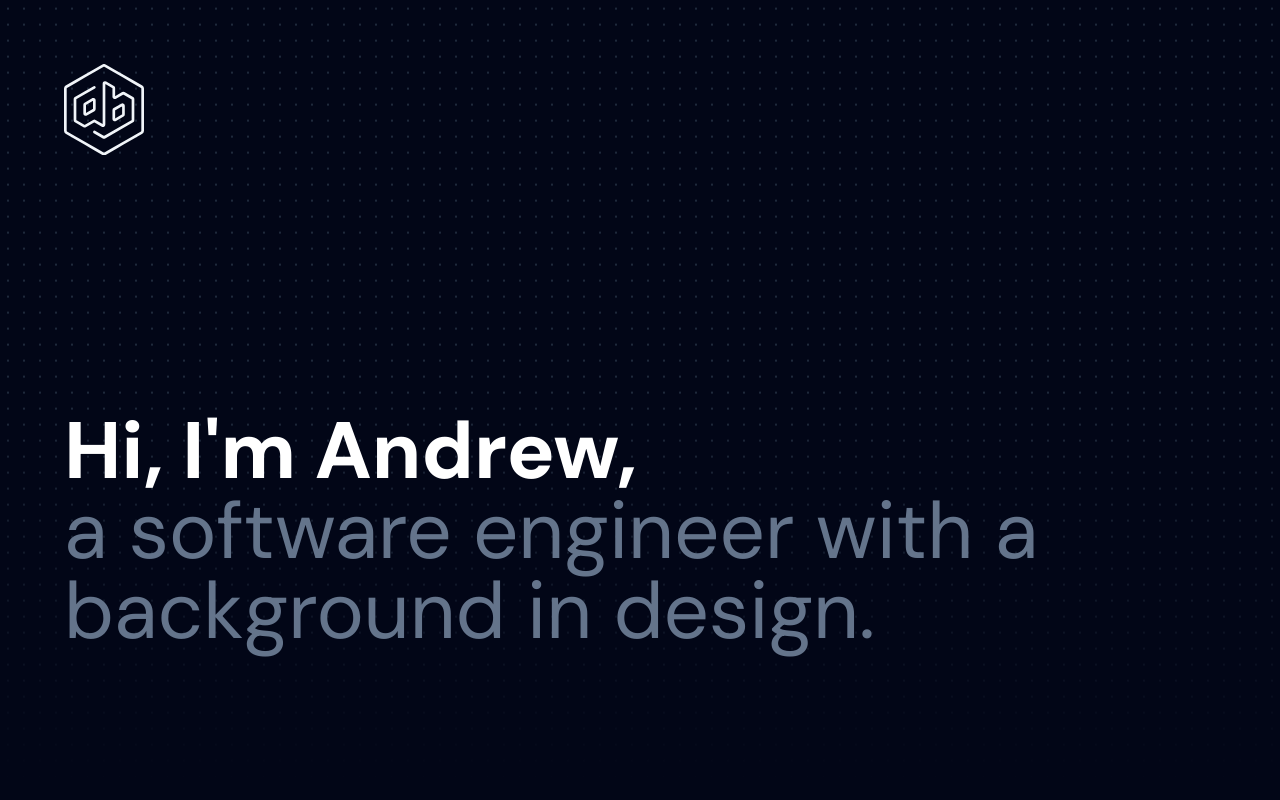
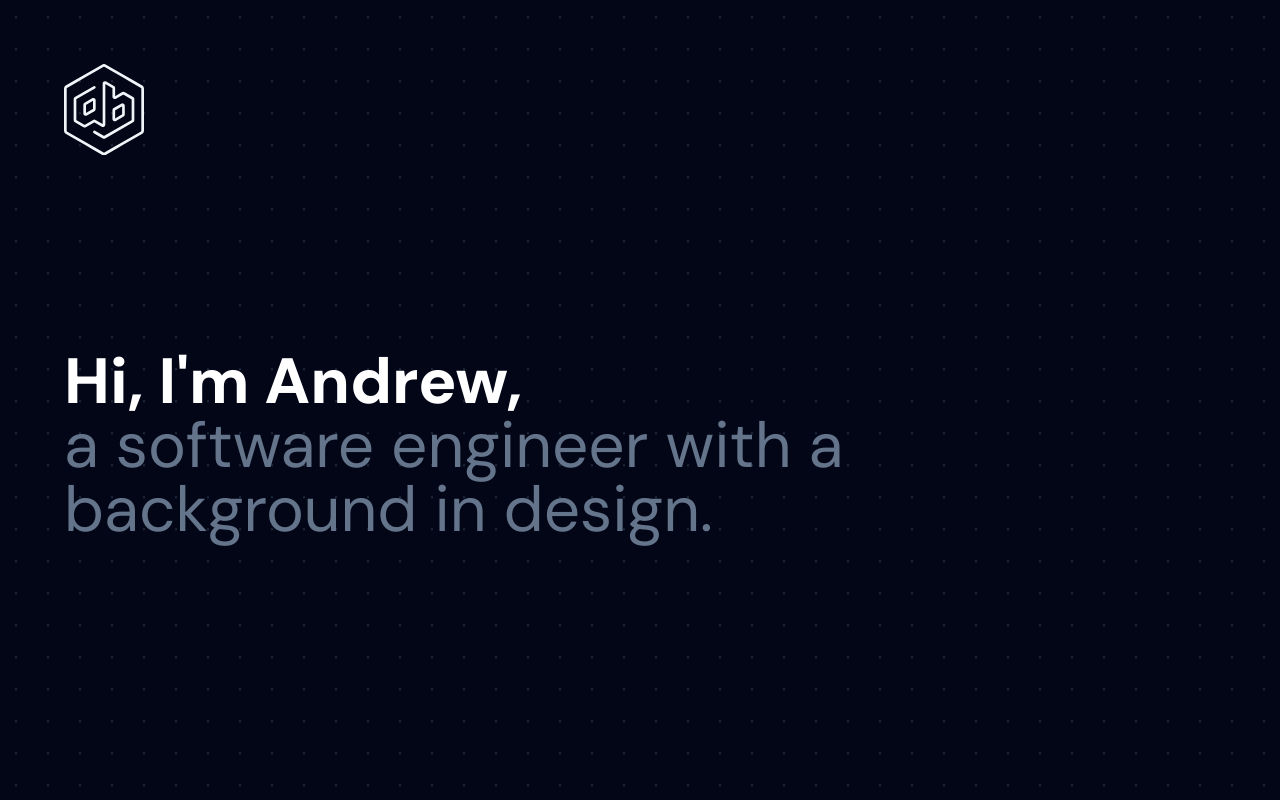
Before and after one commit to bricea27/thebriceisright, a React (Vite) app: page / in a window 1280 px wide. Shown: the top 800 px of the page. Built offline with nearby package versions, Linux system fonts and the light colour scheme; a web font is replaced by a local one.

Commit message:
feat: style updates

```diff
--- a/src/App.jsx
+++ b/src/App.jsx
@@ -7,10 +7,10 @@ import headshot from "./assets/headshot.jpg";
 export default function App() {
   return (
     <>
-      <header className="flex font-sans w-full bg-gradient-to-b from-transparent via-transparent to-slate-950 px-8 sm:px-16 pt-8 sm:pt-16 pb-32">
+      <header className="flex min-h-screen font-sans w-full p-8 sm:p-16">
         <hgroup className="max-w-7xl flex flex-1 flex-col justify-between mx-auto">
           <Logo className="[width:_clamp(3rem,7vw,5rem)] stroke-slate-100 stroke-[10px] animate-draw-line fill-mode-forwards repeat-1" />
-          <h1 className="flex flex-1 flex-col justify-center font-extrabold leading-none [font-size:_clamp(2rem,7vw,5rem)] animate-fade-in-up mt-64">
+          <h1 className="sm:max-w-[80%] flex flex-1 flex-col justify-center font-extrabold leading-none [font-size:_clamp(2rem,5vw,4rem)] animate-fade-in-up">
             Hi, I'm Andrew,
             <span className="font-normal text-slate-500 block">
               a software engineer with a background in design.
@@ -18,7 +18,7 @@ export default function App() {
           </h1>
         </hgroup>
       </header>
-      <main className="w-full bg-slate-950 font-sans text-slate-100">
+      <main className="w-full bg-gradient-to-b from-transparent via-transparent to-slate-950 font-sans text-slate-100">
         <section className="w-full px-8 sm:px-16 py-64">
           <article className="max-w-7xl mx-auto flex flex-col lg:flex-row lg:items-center gap-32 lg:gap-0">
             <div className="flex-1">
--- a/src/index.css
+++ b/src/index.css
@@ -27,11 +27,12 @@ body {
 @media (prefers-color-scheme: light) {
   :root {
     color: #fff;
+    background-color: #020617;
     background-image: radial-gradient(
       #1e293b 1px,
       #020617 1px
     );
-    background-size: 1rem 1rem;
+    background-size: 2rem 2rem;
     animation-name: polka;
     animation-duration: 2s;
     animation-iteration-count: infinite;
@@ -44,6 +45,6 @@ body {
     background-position-y: 0;
   }
   100% {
-    background-position-y: 1rem;
+    background-position-y: 2rem;
   }
 }
```
